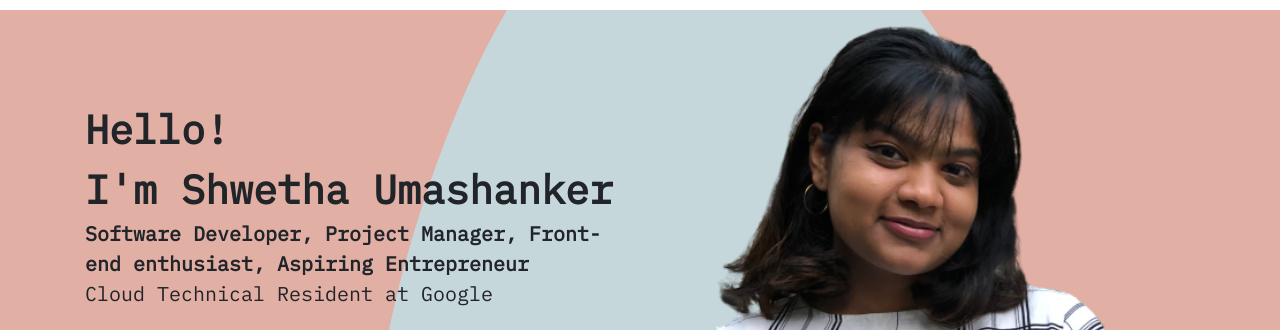
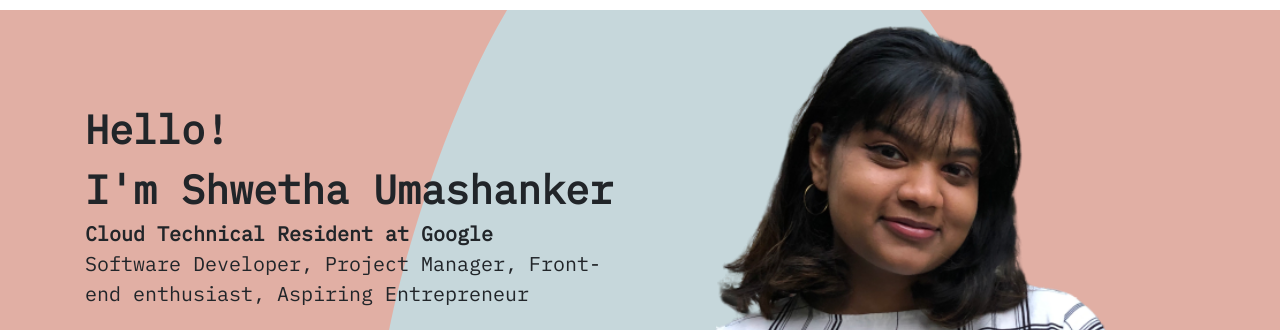
Before and after one commit to shwethaumashanker/shwethaumashanker.github.io, a plain HTML site: page index.html in a window 1280 px wide. Shown: the part 90-420 px from the top of the page. Drawn offline with nearby package versions, Linux system fonts and the light colour scheme; a web font is replaced by a local one.

Commit message:
Update index.html

```diff
--- a/index.html
+++ b/index.html
@@ -74,8 +74,8 @@
                 <div class="col-md-6 my-auto wow fadeInLeft">
                     <div class="big-header">Hello!</div>
                     <div class="header">I'm Shwetha Umashanker</div>
-                    <div class="text bold">Software Developer, Project Manager, Front-end enthusiast, Aspiring Entrepreneur</div>
-                    <div class="text">Cloud Technical Resident at Google</div>
+                    <div class="text bold">Cloud Technical Resident at Google</div>
+                    <div class="text">Software Developer, Project Manager, Front-end enthusiast, Aspiring Entrepreneur</div>
                     <div class="row my-4">
                         <a class="social" href="https://github.com/shwethaumashanker" target="_blank"><i
                                 class="fa fa-github fa-3x icon-3d px-2"></i></a>
```
